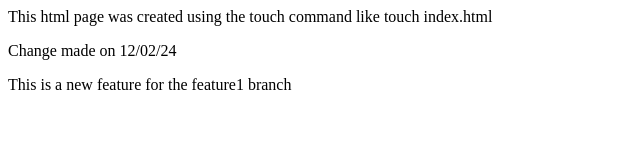
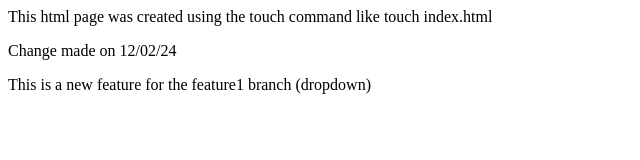
Before and after one commit to Prasanna2099/LocalRepo, a plain HTML site: page index.html in a window 1280 px wide. Shown: the whole page, without its empty margins (0-640 px from the left). Drawn offline with Linux system fonts and the light colour scheme.

```diff
--- a/index.html
+++ b/index.html
@@ -1,3 +1,3 @@
 <p>This html page was created using the touch command like touch index.html </p>
 <p>Change made on 12/02/24</p>
-<p>This is a new feature for the feature1 branch</p>
+<p>This is a new feature for the feature1 branch (dropdown) </p>
```
